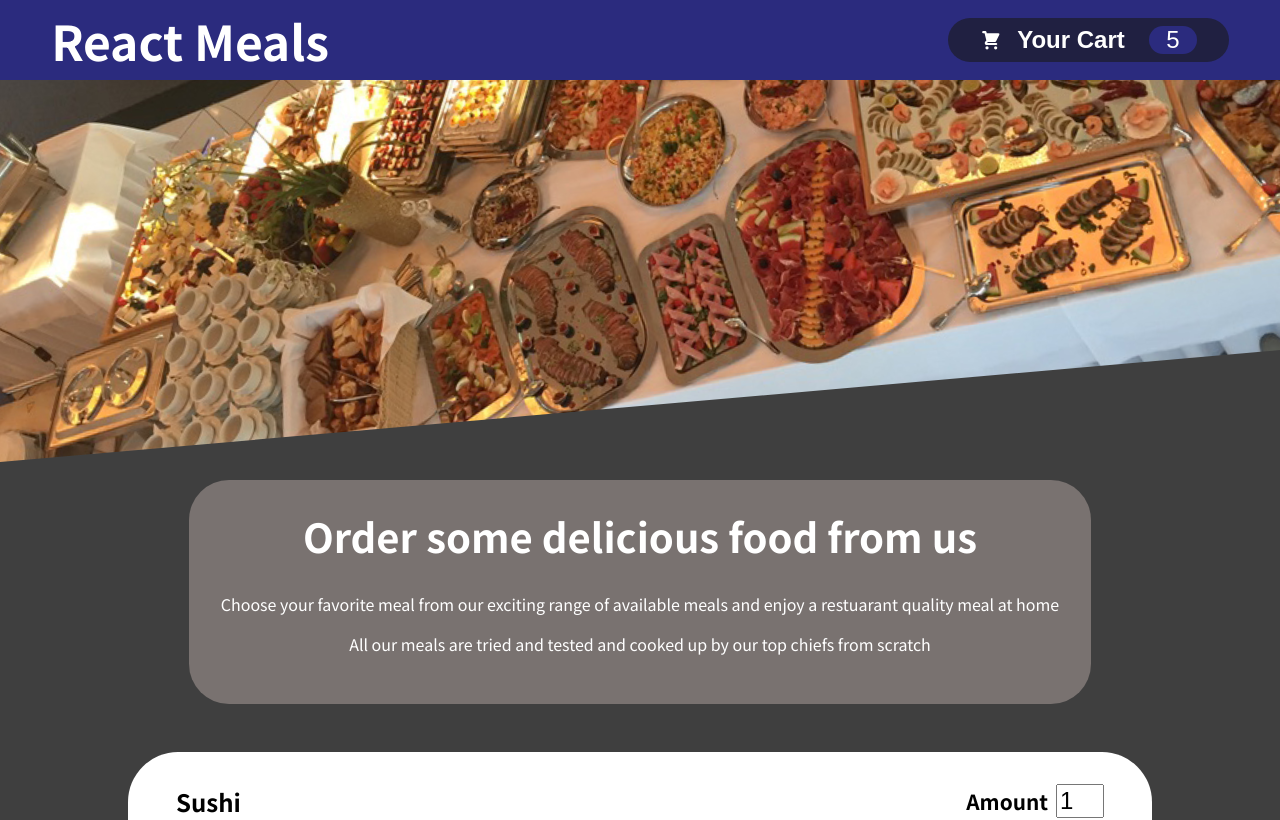
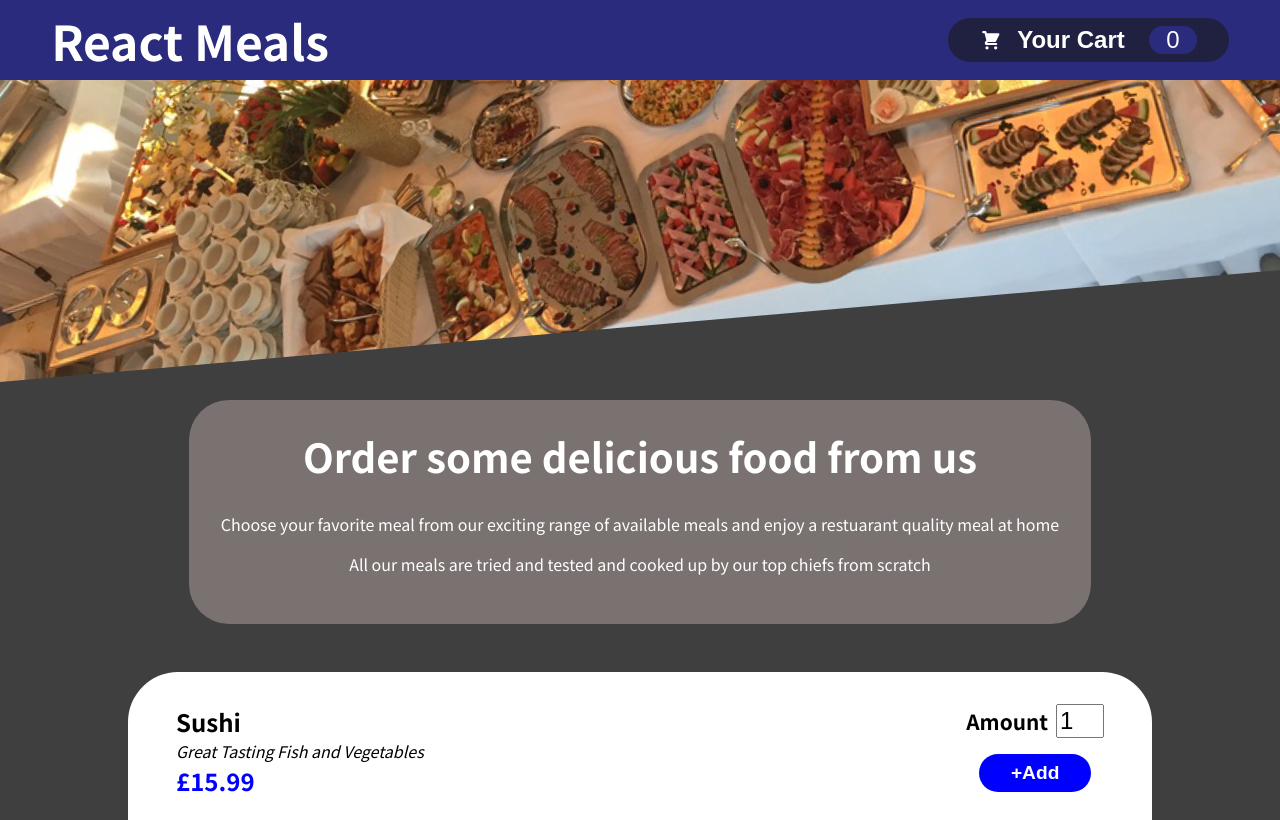
Before and after one commit to arlw87/foodOrderApp, a React (Create React App) app: page / in a window 1280 px wide. Shown: the top 820 px of the page. Built offline with nearby package versions, Linux system fonts and the light colour scheme.

Commit message:
Added the add to cart logic in App function and the logic to render amount of meals in cart button in the header

```diff
--- a/src/App.js
+++ b/src/App.js
@@ -1,11 +1,60 @@
 import Header from "./components/layout/Header"
-import Main from "./components/layout/Main"
+import Main from "./components/layout/Main";
+import { useReducer } from 'react';
+import Modal from './components/UI/Modal';
+
+
+const cartReducer = (state, action) => {
+  console.log('Reducer: ', action);
+  console.log(state);
+  switch(action.type)
+  {
+    case 'CART.ADD':
+      console.log('Debug1');
+      //If the meal item is already in the cart then map the old state onto the new state with
+      //the additional meals
+      if (state.filter(e => e.meal.key === action.item.meal.key).length > 0){
+        return state.map(el => {
+          if (el.meal.key === action.item.meal.key){
+            return {
+              meal: el.meal,
+              amount: el.amount + action.item.amount
+            }
+          }
+          return el;
+        })
+      }
+      //if the meal is not already in the cart then add it to the cart array
+      return [...state, action.item];
+
+    default:
+      console.log('Reached Default');
+      break;
+  }
+}
+
+
 
 function App() {
+
+  const [cart, updateCart] = useReducer(cartReducer, []);
+
+  const addToCart = (obj) => {
+    console.log('App (AddToCart): ', obj);
+    const obj2 = {
+      type: 'CART.ADD',
+      item: obj
+    }
+    updateCart(obj2);
+  }
+
+  console.log('Cart: ', cart);
+
   return (
     <div>
-      <Header/>
-      <Main/>
+      <Header cart={cart}/>
+      <Main addToCart={addToCart}/>
+      <Modal></Modal>
     </div>
   );
 }
--- a/src/components/UI/CartButton.js
+++ b/src/components/UI/CartButton.js
@@ -1,9 +1,20 @@
 import Styles from './CartButton.module.css';
 import CartIcon from '../cart/CartIcon';
 
-const CartButton = () => {
+const CartButton = (props) => {
 
-    const numberOfItems = 5;
+    //use the Reduce array method to calculate the number of
+    //meals in today
+
+
+    console.log('Cart Button');
+    const totalMeals = props.cart.reduce((acc, cur) => {
+        console.log(acc);
+        console.log(cur);
+        return acc + cur.amount;
+    }, 0)
+
+   console.log(totalMeals);
 
     return(
         <button className={Styles.button}>
@@ -12,7 +23,7 @@ const CartButton = () => {
             </span>
             <h4 className={Styles.title}>Your Cart</h4>
             <div className={Styles.badge}>
-                {numberOfItems}
+                {totalMeals}
             </div>
         </button>
     )
--- /dev/null
+++ b/src/components/UI/Modal.js
@@ -0,0 +1,7 @@
+const Modal = (props) => {
+    return(
+        <h1> Here is a modal</h1>
+    )
+}
+
+export default  Modal;
--- a/src/components/layout/Header.js
+++ b/src/components/layout/Header.js
@@ -3,12 +3,12 @@ import CartButton from "../UI/CartButton";
 import Styles from './Header.module.css';
 import mealImage from '../../assets/meals.jpg';
 
-const Header = () => {
+const Header = (props) => {
     return(
         <Fragment>
             <header className={Styles.header}>
                 <h1 className={Styles.title}>React Meals</h1>
-                <CartButton></CartButton>
+                <CartButton cart={props.cart}></CartButton>
             </header>
             <div className={Styles.imageContainer}>
                 <img src={mealImage}></img>
--- a/src/components/layout/Header.module.css
+++ b/src/components/layout/Header.module.css
@@ -7,6 +7,11 @@
     align-items: center;
     font-size: 1.5rem;
     min-height: 10vh;
+    position:fixed;
+    top: 0;
+    left: 0;
+    z-index: 10;
+    width: 100%;
 }
 
 .title{
--- a/src/components/layout/Main.js
+++ b/src/components/layout/Main.js
@@ -7,7 +7,7 @@ const Main = (props) => {
     return(
         <Fragment>
             <WelcomeBanner/>
-            <MealList/>
+            <MealList addToCart={props.addToCart}/>
         </Fragment>
     )
 }
--- a/src/components/meals/Meal.js
+++ b/src/components/meals/Meal.js
@@ -6,7 +6,7 @@ const Meal = (props) => {
     return(
         <li className={Styles.mealContainer}>
             <MealInfo mealDetails={props.mealDetails}></MealInfo>
-            <MealForm></MealForm>
+            <MealForm mealDetails={props.mealDetails} addToCart={props.addToCart}></MealForm>
         </li>
     )
 }
--- a/src/components/meals/MealForm.js
+++ b/src/components/meals/MealForm.js
@@ -3,14 +3,30 @@ import { useState } from 'react';
 
 const MealForm = (props) => {
 
-    const [amount, updateAmount] = useState(1);
+    const [amount, updateAmount] = useState('1');
 
     const amountHandler = (event) => {
         updateAmount(event.target.value);
     }
 
+    const submitHandler = (event) => {
+
+        //need to handle negative numbers
+
+        event.preventDefault();
+
+        //convert amount to number
+        const val = parseInt(amount);
+
+        const obj = {
+            meal: props.mealDetails,
+            amount: val
+        }
+        props.addToCart(obj);
+    }
+
     return(
-        <form className={Styles.form}>
+        <form className={Styles.form} onSubmit={submitHandler}>
             <div>
                 <label>Amount</label>
                 <input type='number' value={amount} onChange={amountHandler}></input>
--- a/src/components/meals/MealList.js
+++ b/src/components/meals/MealList.js
@@ -37,7 +37,7 @@ const MealList = (props) => {
             {mealArray.map(el => {
                 return(
                         <Fragment>
-                            <Meal mealDetails={el} key={el.key}></Meal>
+                            <Meal mealDetails={el} key={el.key} addToCart={props.addToCart}></Meal>
                             <hr/>
                         </Fragment>
                 )
```
Also changed, not shown: 1 other file (tests, documents, lock files or other folders).
